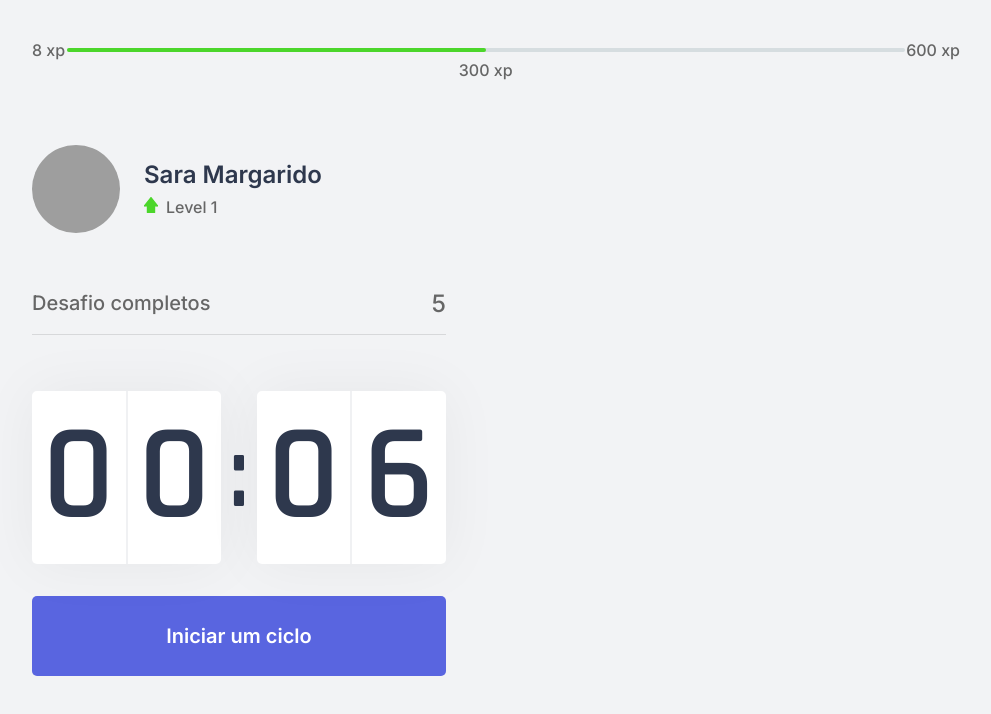
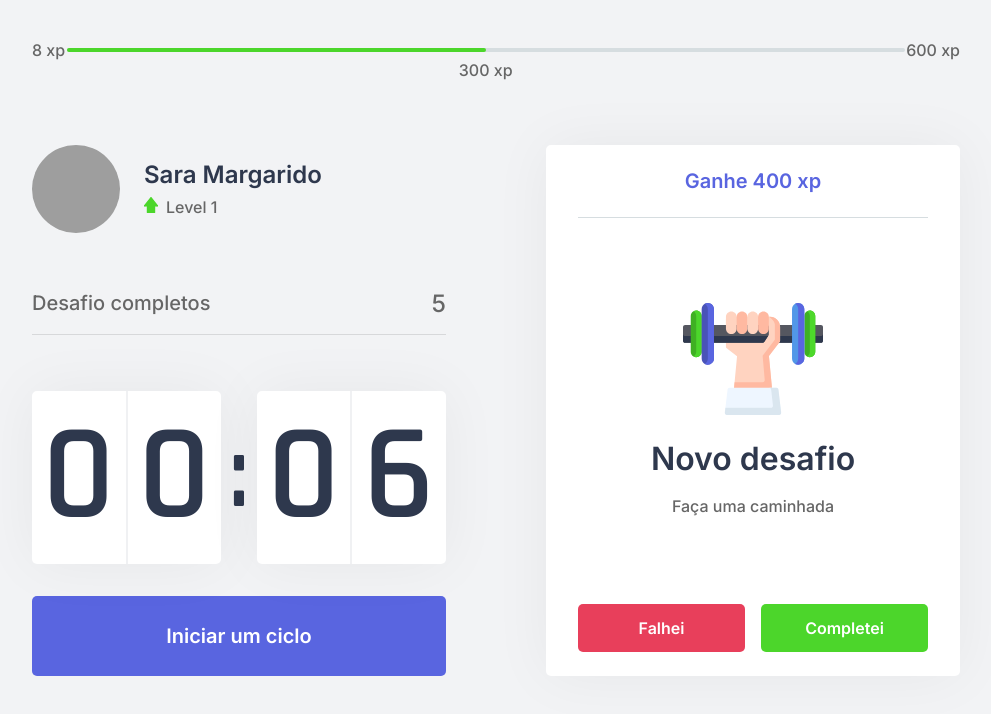
Before and after one commit to saramargarido/nlw-4, a Next.js app in the folder moveit/moveit-next/: page / in a window 1280 px wide. Shown: the top 714 px of the page, without its empty margins (144-1135 px from the left). Built offline with nearby package versions, Linux system fonts and the light colour scheme; grey boxes are pictures that could not be loaded.

Commit message:
front + iniciando contexto

```diff
--- /dev/null
+++ b/moveit/moveit-next/src/components/ChallengeBox.tsx
@@ -0,0 +1,47 @@
+import { useContext } from 'react'
+import { ChallengesContext } from '../contexts/ChallengeContext'
+import styles from '../styles/components/ChallengeBox.module.css'
+
+export function ChallengeBox() {
+    const contextData = useContext(ChallengesContext)
+
+    console.log(contextData)
+
+    const hasActiveChallenge = true
+    return (
+        <div className={ styles.challengeBoxContainer }>
+            { hasActiveChallenge ? (
+                <div className={ styles.challengeActive }>
+                    <header>Ganhe 400 xp</header>
+                    <main>
+                        <img src="icons/body.svg"/>
+                        <strong>Novo desafio</strong>
+                        <p>Faça uma caminhada</p>
+                    </main>
+                    <footer>
+                        <button
+                            type="button"
+                            className={ styles.challengeFailedButton }
+                        >
+                            Falhei
+                        </button>
+                        <button
+                            type="button"
+                            className={ styles.challengeSucceededButton }
+                        >
+                            Completei
+                        </button>
+                    </footer>
+                </div>
+            ) : (
+                <div className={ styles.challengeNotActive }>
+                    <strong>Finalize um ciclo para receber um desafio</strong>
+                    <p>
+                        <img src="icons/level-up.svg" alt="Level Up"/>
+                        Acance de level completando desafios
+                    </p>
+                </div>
+            )}
+        </div>
+    )
+}
--- a/moveit/moveit-next/src/components/Countdown.tsx
+++ b/moveit/moveit-next/src/components/Countdown.tsx
@@ -1,9 +1,14 @@
-import { useState, useEffect } from 'react'
+import { useState, useEffect, useContext } from 'react'
+import { ChallengesContext } from '../contexts/ChallengeContext'
 import styles from '../styles/components/Countdown.module.css'
 
 let countdownTimeout: NodeJS.Timeout
 
 export function Countdown() {
+    const contextData = useContext(ChallengesContext)
+
+    console.log(contextData)
+
     const [time, setTime] = useState(0.1 * 60)
     const [isActive, setIsActive] = useState(false)
     const [hasFinished, setHasFinished] = useState(false)
--- /dev/null
+++ b/moveit/moveit-next/src/contexts/ChallengeContext.tsx
@@ -0,0 +1,3 @@
+import { createContext } from 'react'
+
+export const ChallengesContext = createContext({})
--- a/moveit/moveit-next/src/pages/_app.tsx
+++ b/moveit/moveit-next/src/pages/_app.tsx
@@ -1,7 +1,13 @@
 import '../styles/global.css'
 
+import { ChallengesContext } from '../contexts/ChallengeContext'
+
 function MyApp({ Component, pageProps }) {
-  return <Component {...pageProps} />
+  return (
+  <ChallengesContext.Provider value={'teste'}>
+    <Component {...pageProps} />
+  </ChallengesContext.Provider>
+  )
 }
 
 export default MyApp
--- a/moveit/moveit-next/src/pages/index.tsx
+++ b/moveit/moveit-next/src/pages/index.tsx
@@ -1,4 +1,5 @@
 import Head from 'next/head'
+import { ChallengeBox } from '../components/ChallengeBox'
 import { CompletedChallenges } from '../components/CompletedChallenges'
 import { Countdown } from '../components/Countdown'
 import { ExperienceBar } from '../components/ExperienceBar'
@@ -20,7 +21,9 @@
           <CompletedChallenges />
           <Countdown />
         </div>
-        <div></div>
+        <div>
+          <ChallengeBox />
+        </div>
       </section>
     </div>
   )
--- /dev/null
+++ b/moveit/moveit-next/src/styles/components/ChallengeBox.module.css
@@ -0,0 +1,111 @@
+.challengeBoxContainer {
+    height: 100%;
+    background: var(--white);
+    border-radius: 5px;
+    box-shadow: 0 0 60px rgba(0, 0, 0, 0.05);
+    padding: 1.5rem 2rem;
+
+    display: flex;
+    flex-direction: column;
+    align-items: center;
+    justify-content: center;
+
+    text-align: center;
+}
+
+.challengeNotActive {
+    display: flex;
+    flex-direction: column;
+    align-items: center;
+}
+
+.challengeNotActive strong {
+    font-size: 1.5rem;
+    font-weight: 500;
+    line-height: 1.4;
+}
+
+.challengeNotActive p {
+    display: flex;
+    flex-direction: column;
+    align-items: center;
+    line-height: 1.4;
+    max-width: 70%;
+    margin-top: 3rem;
+}
+
+.challengeNotActive p img {
+    margin-bottom: 1rem;
+}
+
+.challengeActive {
+    height: 100%;
+    width: 100%;
+
+    display: flex;
+    flex-direction: column;
+}
+
+.challengeActive header {
+    color: var(--blue);
+    font-weight: 600;
+    font-size: 1.25rem;
+    padding: 0 2rem 1.5rem;
+    border-bottom: 1px solid var(--gray-line);
+}
+
+.challengeActive main {
+    flex: 1;
+
+    display: flex;
+    flex-direction: column;
+    align-items: center;
+    justify-content: center;
+}
+
+.challengeActive main strong {
+    font-weight: 600;
+    font-size: 2rem;
+    color: var(--title);
+    margin: 1.5rem 0 1rem;
+}
+
+.challengeActive main p {
+    line-height: 1.5;
+}
+
+.challengeActive footer {
+    display: grid;
+    grid-template-columns: 1fr 1fr;
+    gap: 1rem;
+}
+
+.challengeActive footer button {
+    height: 3rem;
+
+    display: flex;
+    align-items: center;
+    justify-content: center;
+
+    border: 0;
+    border-radius: 5px;
+
+    color: var(--white);
+
+    font-size: 1rem;
+    font-weight: 600;
+
+    transition: filter .2s;
+}
+
+.challengeActive footer button.challengeFailedButton {
+    background: var(--red);
+}
+
+.challengeActive footer button.challengeSucceededButton {
+    background: var(--green);
+}
+
+.challengeActive footer button:hover {
+    filter: brightness(.9);
+}
```
